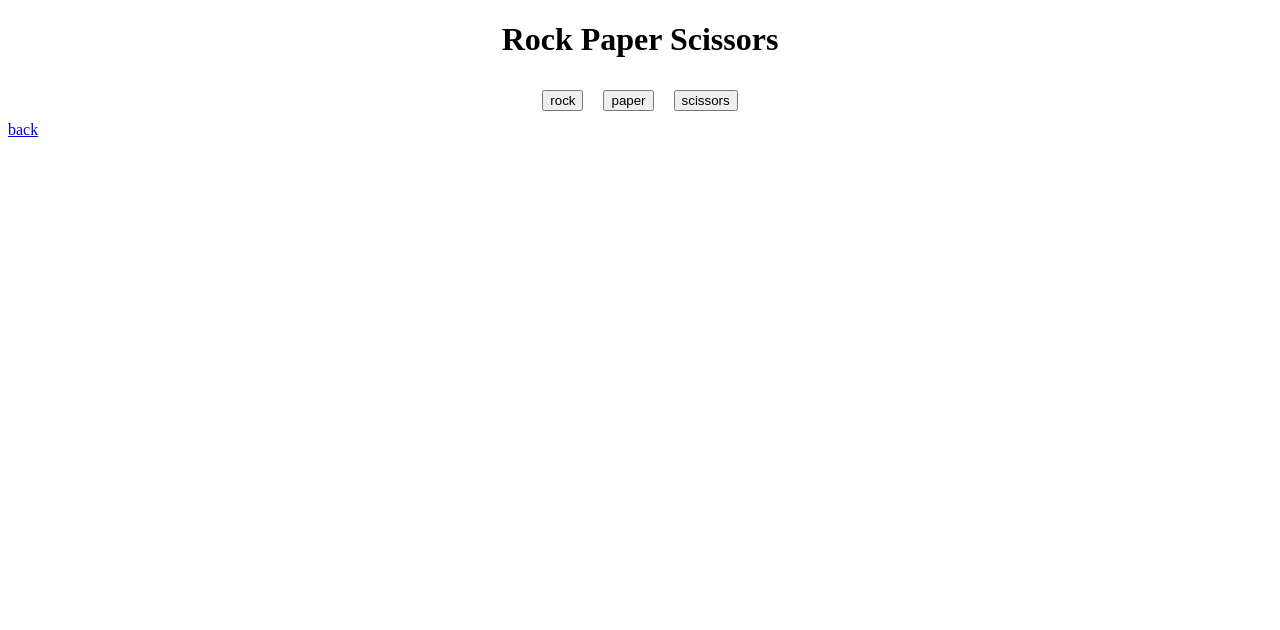
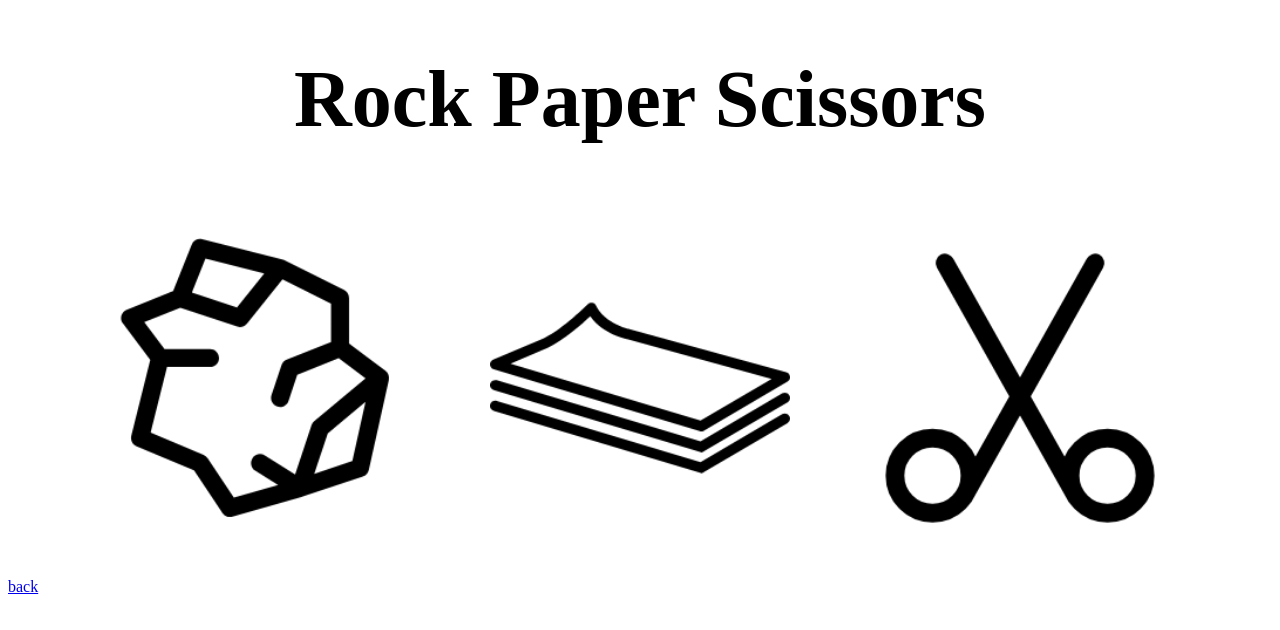
Before and after one commit to S-4-M/odin-project, a plain HTML site: page projects/rps/rps.html in a window 1280 px wide. Drawn offline with Linux system fonts and the light colour scheme.

Commit message:
add design and images for rps buttons

```diff
--- a/projects/fizz-buzz/style.css
+++ b/projects/fizz-buzz/style.css
@@ -10,6 +10,7 @@ body {
   width: 100vw;
   height: 100vh;
   background: linear-gradient(to bottom, #37b5bc, #375ec8);
+  background-repeat: no-repeat;
 
   text-align: center;
 }
--- a/projects/rps/rps.html
+++ b/projects/rps/rps.html
@@ -12,9 +12,18 @@
     </header>
     <main>
       <div class="flex-container">
-        <button class="btn">rock</button>
-        <button class="btn">paper</button>
-        <button class="btn">scissors</button>
+        <div id="rock" class="btn-container">
+          <button class="btn">rock</button>
+        </div>
+        <div id="paper" class="btn-container">
+          <button class="btn">paper</button>
+        </div>
+        <div id="scissors" class="btn-container">
+          <button class="btn">scissors</button>
+        </div>
+      </div>
+      <div class="scorebord">
+        <div class="flex-container"></div>
       </div>
     </main>
     <footer>
--- a/projects/rps/style.css
+++ b/projects/rps/style.css
@@ -1,12 +1,48 @@
 header {
   text-align: center;
+}
+
+h1 {
+  font-size: 80px;
 }
 
 .flex-container {
   display: flex;
   justify-content: center;
+  flex-wrap: wrap;
+}
+
+.btn-container {
+  margin: 40px;
+
+  background-size: cover;
+  background-position: center;
+  background-repeat: no-repeat;
+  border-radius: 25px;
+}
+
+#rock {
+  background-image: url("./media/images/rock-svgrepo-com.jpg");
+}
+
+#paper {
+  background-image: url("./media/images/paper-stack-stationery-svgrepo-com.jpg");
+}
+
+#scissors {
+  background-image: url("./media/images/scissors-svgrepo-com.jpg");
 }
 
 button {
-  margin: 10px;
+  height: 300px;
+  min-width: 300px;
+
+  border-radius: 25px;
+  border: none;
+
+  opacity: 0;
 }
+
+button:hover {
+  opacity: 0.3;
+}
```
Also changed, not shown: projects/rps/media/images/paper-stack-stationery-svgrepo-com.jpg (added), projects/rps/media/images/rock-svgrepo-com.jpg (added), projects/rps/media/images/scissors-svgrepo-com.jpg (added).
